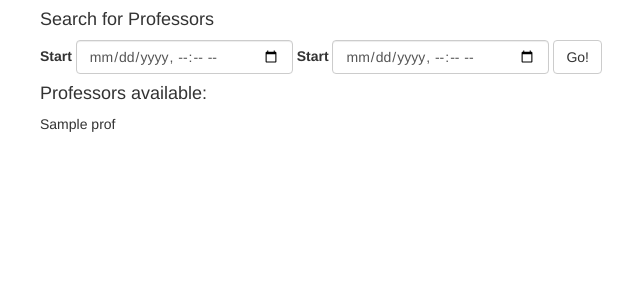
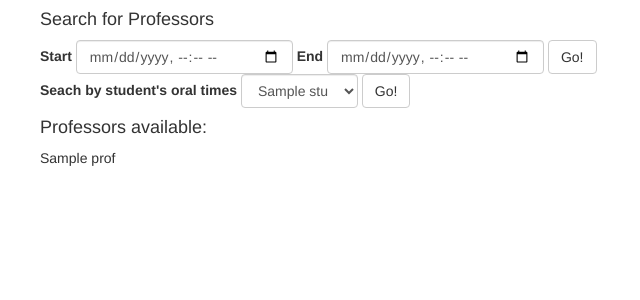
Before and after one commit to reed-college/kronos, a Flask app: template kronos/templates/search.html in a window 1280 px wide. Shown: the top 300 px of the page, without its empty margins (30-670 px from the left). Run offline with Flask 2, Linux system fonts and the light colour scheme; the template is opened without the code that fills it: most values are stand-ins (such as "Sample title", 1, 10 or a date in 2020); parts of the project's set-up code (start-up, migrations or seed data) failed here and were passed over; some libraries are stand-ins or nearby versions.

Commit message:
can search by oral student

```diff
--- a/kronos/templates/search.html
+++ b/kronos/templates/search.html
@@ -3,17 +3,32 @@
 {% block content %}
 <div class="container">
   <h4>Search for Professors</h4>
-  <form class="form-inline" method="GET">
+  <div class="row">
+    <form class="form-inline col-md-12" method="GET">
       <div class="form-group">
         <label for="start">Start</label>
-      <input type="datetime-local" class="form-control" id="start" name="start">
+        <input type="datetime-local" class="form-control" id="start" name="start" {% if start %} value="{{start}}" {% endif %}>
       </div>
       <div class="form-group">
-      <label for="end">Start</label>
-      <input type="datetime-local" class="form-control" id="end" name="end">
+        <label for="end">End</label>
+        <input type="datetime-local" class="form-control" id="end" name="end" {% if end %} value="{{end}}" {% endif %}>
       </div>
       <button type="submit" class="btn btn-default">Go!</button>
     </form>
+  </div>
+  <div class="row">
+    <form class="form-inline col-md-12" method="GET">
+      <div class="form-group">
+        <label for="start">Seach by student's oral times</label>
+        <select class="form-control" id="student" name="student">
+          {% for student in students %}
+            <option value={{student.id}}>{{student.name}}</option>
+          {% endfor %}
+        </select>
+      </div>
+      <button type="submit" class="btn btn-default">Go!</button>
+    </form>
+  </div>
   {% if profs != [] %}
     <h4>Professors available:</h4>
     <p>
```
Also changed, not shown: kronos/util.py (+23 -0 lines), kronos/views.py (+12 -17 lines). Lines whose indentation alone changed are shown as unchanged.
